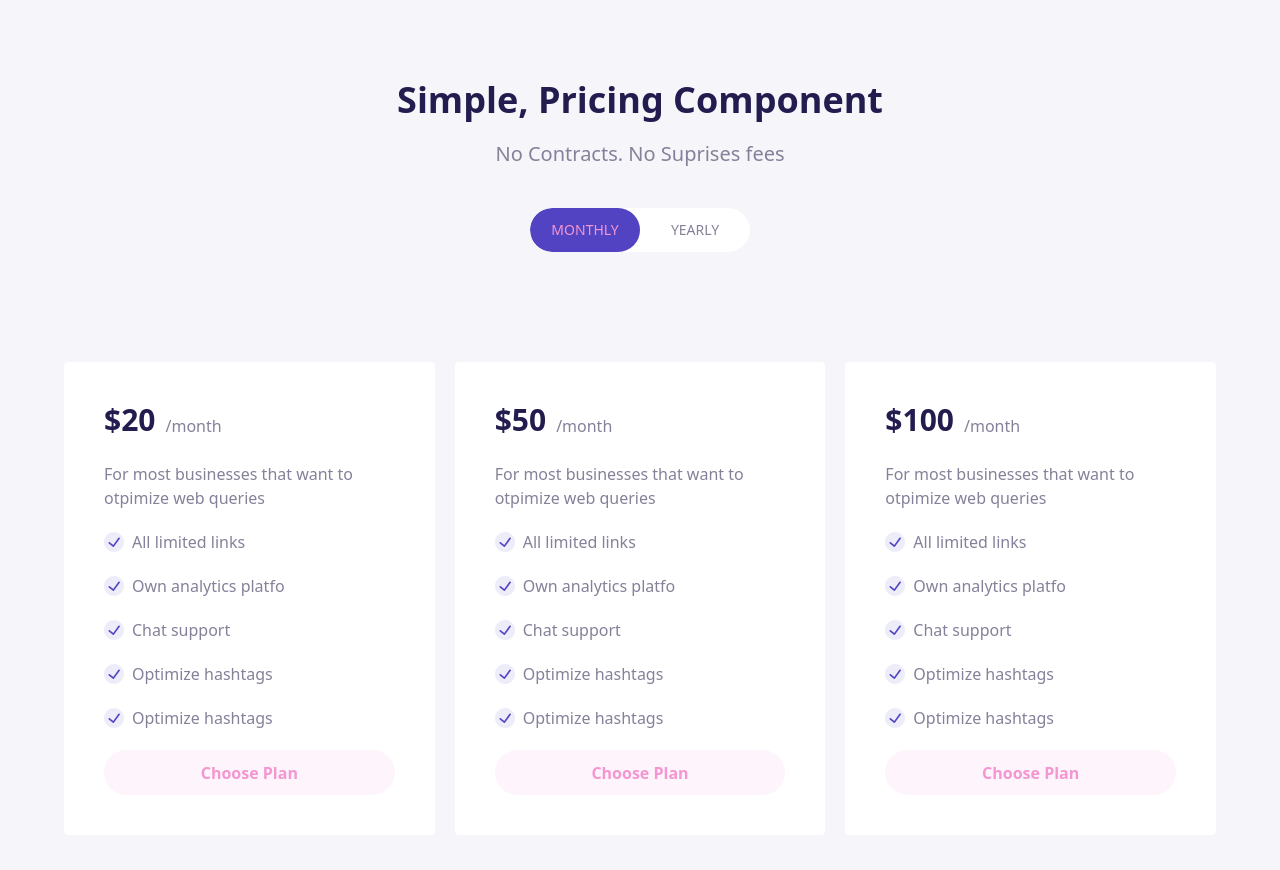
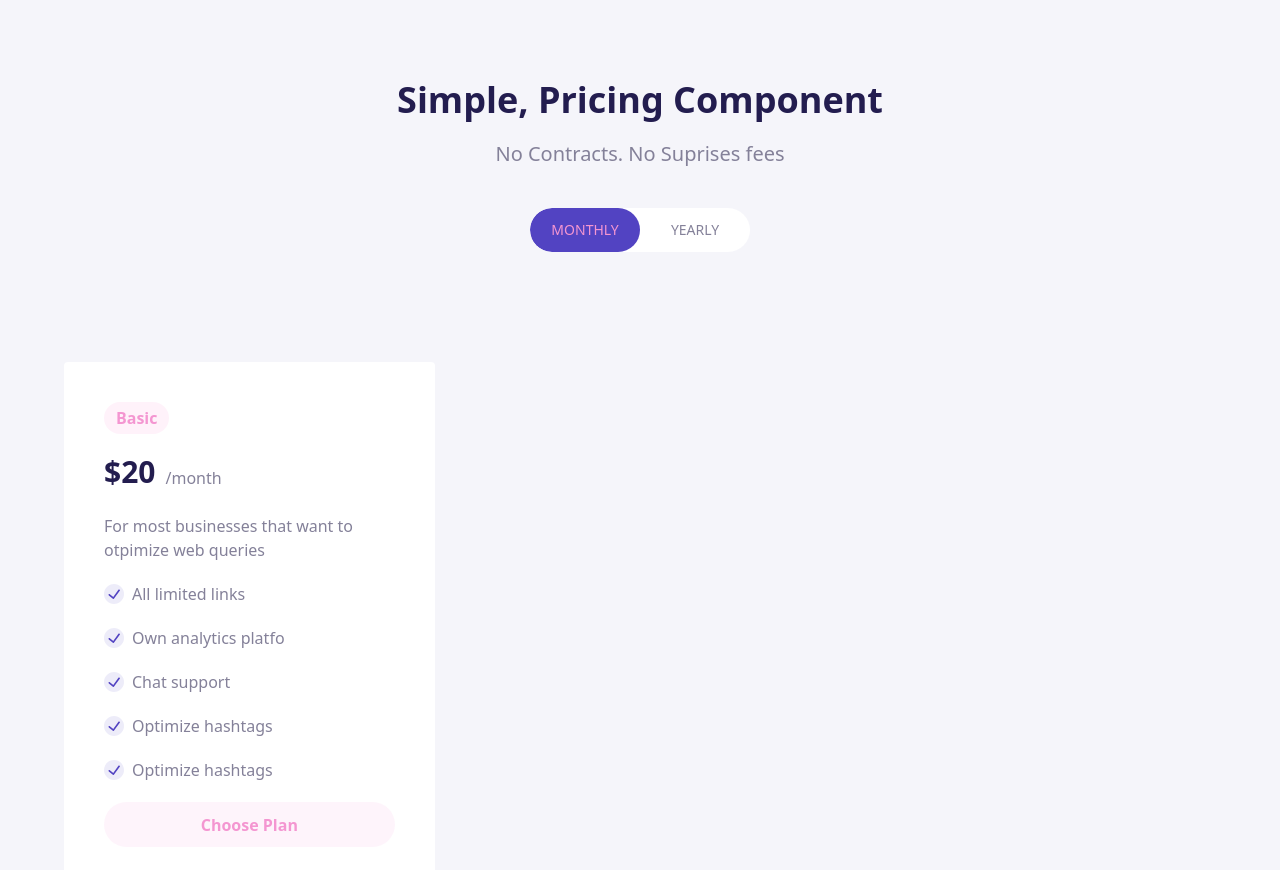
Before and after one commit to FesoQue/pricing-component-composition-with-dot-notation, a React (Vite) app: page / in a window 1280 px wide. Shown: the top 870 px of the page. Built offline with nearby package versions, Linux system fonts and the light colour scheme.

Commit message:
feat: add pricing plan notation

```diff
--- a/src/App.tsx
+++ b/src/App.tsx
@@ -8,42 +8,11 @@ const App = () => {
       <Header />
       <PricingCard className="grid grid-cols-3 gap-5">
         <PricingCard.Body className="bg-white p-10 rounded">
-          <PricingCard.Header className="mb-5">
-            <PricingCard.Cost>$20</PricingCard.Cost>
-            <PricingCard.Text>
-              For most businesses that want to otpimize web queries
-            </PricingCard.Text>
-          </PricingCard.Header>
-          <PricingCard.Value>All limited links</PricingCard.Value>
-          <PricingCard.Value>Own analytics platfo</PricingCard.Value>
-          <PricingCard.Value>Chat support</PricingCard.Value>
-          <PricingCard.Value>Optimize hashtags</PricingCard.Value>
-          <PricingCard.Value>Optimize hashtags</PricingCard.Value>
-          <PricingCard.Button>Choose Plan</PricingCard.Button>
-        </PricingCard.Body>
-
-        <PricingCard.Body className="bg-white p-10 rounded">
-          <PricingCard.Header className="mb-5">
-            <PricingCard.Cost>$50</PricingCard.Cost>
-            <PricingCard.Text>
-              For most businesses that want to otpimize web queries
-            </PricingCard.Text>
-          </PricingCard.Header>
-          <PricingCard.Value>All limited links</PricingCard.Value>
-          <PricingCard.Value>Own analytics platfo</PricingCard.Value>
-          <PricingCard.Value>Chat support</PricingCard.Value>
-          <PricingCard.Value>Optimize hashtags</PricingCard.Value>
-          <PricingCard.Value>Optimize hashtags</PricingCard.Value>
-          <PricingCard.Button>Choose Plan</PricingCard.Button>
-        </PricingCard.Body>
-
-        <PricingCard.Body className="bg-white p-10 rounded">
-          <PricingCard.Header className="mb-5">
-            <PricingCard.Cost>$100</PricingCard.Cost>
-            <PricingCard.Text>
-              For most businesses that want to otpimize web queries
-            </PricingCard.Text>
-          </PricingCard.Header>
+          <PricingCard.Plan>Basic</PricingCard.Plan>
+          <PricingCard.Cost>$20</PricingCard.Cost>
+          <PricingCard.Text className="mb-5">
+            For most businesses that want to otpimize web queries
+          </PricingCard.Text>
           <PricingCard.Value>All limited links</PricingCard.Value>
           <PricingCard.Value>Own analytics platfo</PricingCard.Value>
           <PricingCard.Value>Chat support</PricingCard.Value>
--- a/src/component/PricingCard.tsx
+++ b/src/component/PricingCard.tsx
@@ -29,15 +29,21 @@ PricingCard.Body = function PricingCardBody({
     </article>
   );
 };
-PricingCard.Header = function PricingCardHeader({
+PricingCard.Plan = function PricingCardPlan({
   children,
   className,
   ...rest
 }: PricingCardProps) {
   return (
-    <div className={cn(className)} {...rest}>
+    <span
+      className={cn(
+        "inline-block px-3 py-1 text-[#F496D1] bg-[#fa80cd] mb-5 font-semibold rounded-full bg-opacity-10",
+        className
+      )}
+      {...rest}
+    >
       {children}
-    </div>
+    </span>
   );
 };
 PricingCard.Cost = function PricingCardCost({
```
